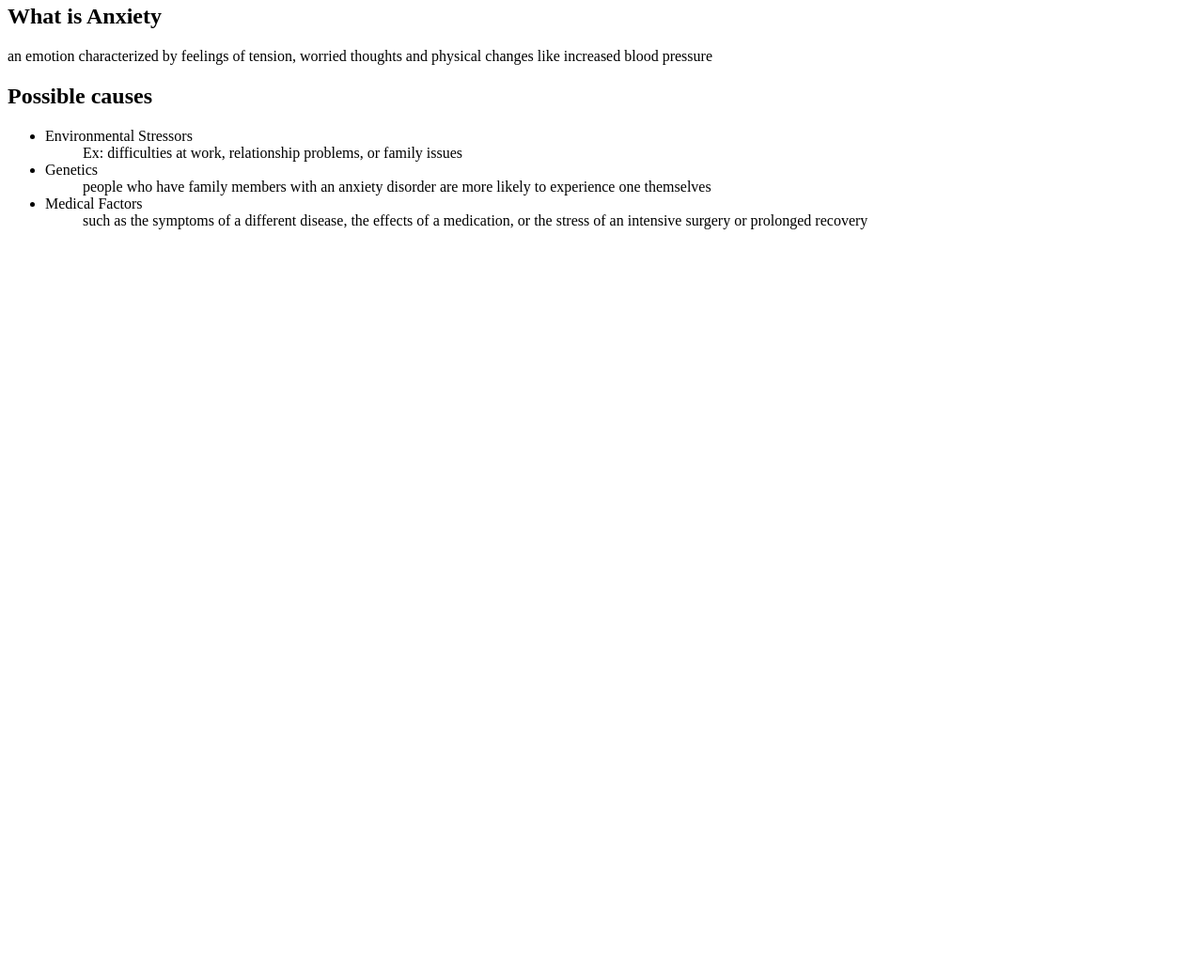
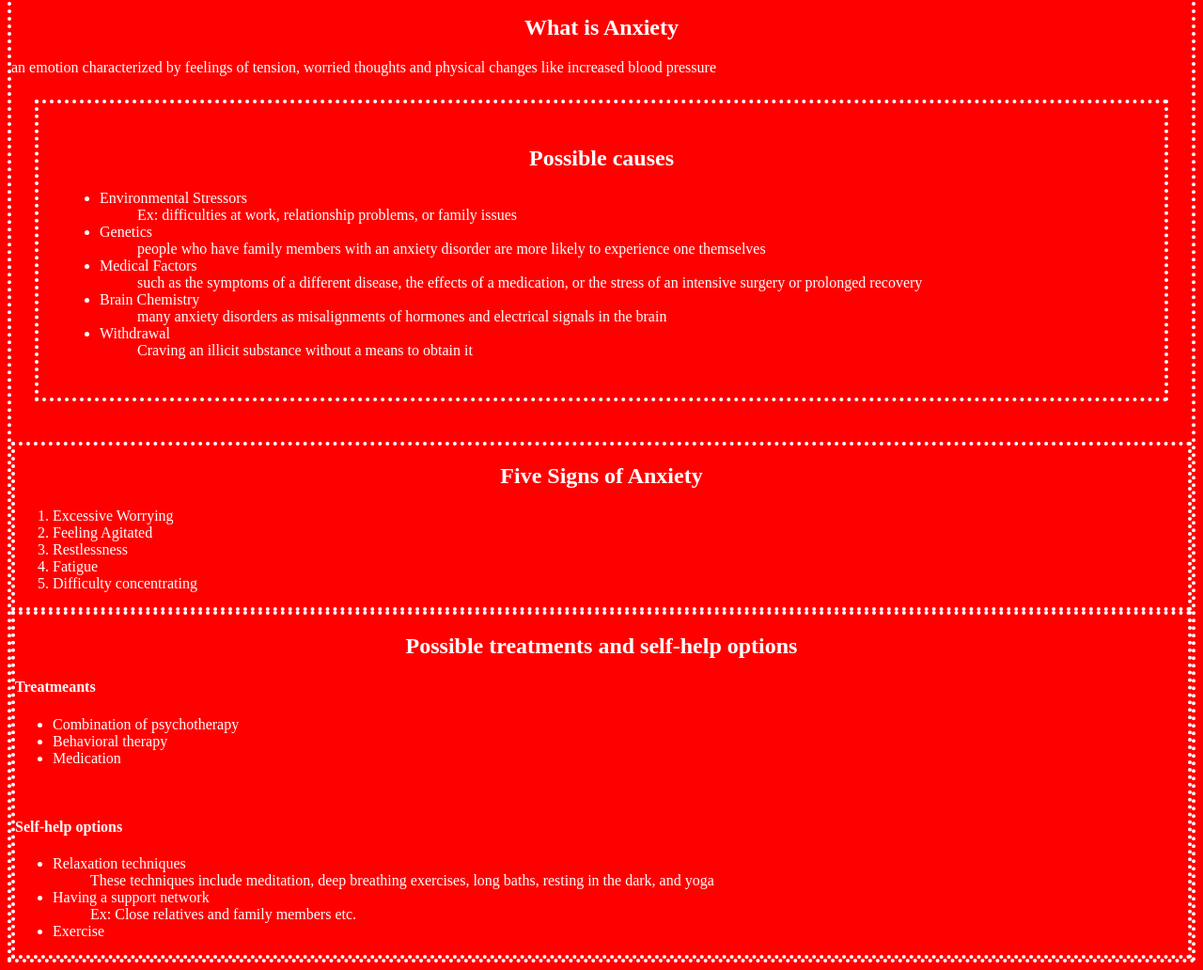
Before and after one commit to noriapeeples/PassionProject, a plain HTML site: page anxiety.html in a window 1280 px wide. Shown: the part 294-1326 px from the top of the page at 94% size. Before the commit the page ends 800 px from the top, so only its background shows below. Drawn offline with Linux system fonts and the light colour scheme; a web font is replaced by a local one.

Commit message:
working on website

```diff
--- a/anxiety.html
+++ b/anxiety.html
@@ -13,7 +13,7 @@
 <h2> What is Anxiety</h2>
 
 <p>an emotion characterized by feelings of tension, worried thoughts and physical changes like increased blood pressure</p>
-
+<div id="causes">
 <h2> Possible causes</h2>
 <ul>
 <li>Environmental Stressors</li>
@@ -25,9 +25,53 @@
 <li>Medical Factors</li>
 <ul>such as the symptoms of a different disease, the effects of a medication, or the stress of an intensive surgery or prolonged recovery</ul>
 
+<li>Brain Chemistry</li>
+<ul> many anxiety disorders as misalignments of hormones and electrical signals in the brain</ul>
+
+<li>Withdrawal</li>
+<ul>Craving an illicit substance without a means to obtain it </ul>
 
 
 </ul>
+</div>
+<br>
+<div id="signs">
+<h2> Five Signs of Anxiety</h2>
+<ol>
+    <li> Excessive Worrying</li>
+    <li> Feeling Agitated</li>
+    <li>Restlessness</li>
+    <li>Fatigue</li>
+    <li>Difficulty concentrating</li>
+</ol>
+</div>
+<div id="treatments">
+<h2> Possible treatments and self-help options</h2>
+
+<h4> Treatmeants</h4>
+
+<ul>
+<li> Combination of psychotherapy</li>
+<li>Behavioral therapy</li>
+<li>Medication</li>
+</ul>
+
+<br>
+<h4> Self-help options</h4>
+
+<ul>
+<li>Relaxation techniques</li>
+<ul>These techniques include meditation, deep breathing exercises, long baths, resting in the dark, and yoga</ul>
+
+<li>Having a support network</li>
+<ul> Ex: Close relatives and family members etc. </ul>
+
+<li> Exercise</li>
+</ul>
+</div>
+
+
+
 </body>
 
 
--- a/style.css
+++ b/style.css
@@ -1,3 +1,30 @@
 h1{
     text-align: center;
+    color: white;
+    position:relative;
+    top:75px;
 }
+body{
+   background-color: grey;
+   border:4px dotted white;
+}
+h2{
+    color:rgb(8, 20, 182);
+    text-align: center;
+}
+p{
+    color:white;
+    border: dotted 4px rgb(8, 20, 182);
+    }
+li{
+    color:white;
+}
+#brain{z-index: -3;
+position:relative;
+top:-100px;
+left:20px;
+}
+img{
+position:relative;
+Left:175px;
+}
--- a/style1.css
+++ b/style1.css
@@ -0,0 +1,30 @@
+body{
+    background-color: red;
+    border:4px dotted white;
+}
+#causes{
+    color:white;
+    border:4px dotted white;
+    padding:25px;
+    margin:25px;
+}
+#signs{
+color:white;
+border: 4px dotted white;
+}
+#treatments{
+    color:white;
+    border: 4px dotted white;
+}
+h1{
+    color:white;
+    text-align: center;
+}
+h2{
+    color:white;
+    text-align: center;
+}
+p{
+    color:white;
+
+}
--- a/style2.css
+++ b/style2.css
@@ -0,0 +1,5 @@
+body{
+    color:grey;
+    border:white dotted 4px;
+    background-color: rgb(54, 193, 248);
+}
--- a/style3.css
+++ b/style3.css
@@ -0,0 +1,5 @@
+body{
+    color:grey;
+    background-color:skyblue;
+    border:white 4px dotted;
+}
```
Also changed, not shown: depression.html (+28 -1 lines), helpOptions.html (+98 -0 lines), homepage.html (+1 -2 lines), pics/depression.jpg (added), pics/help2.jpg (added).
